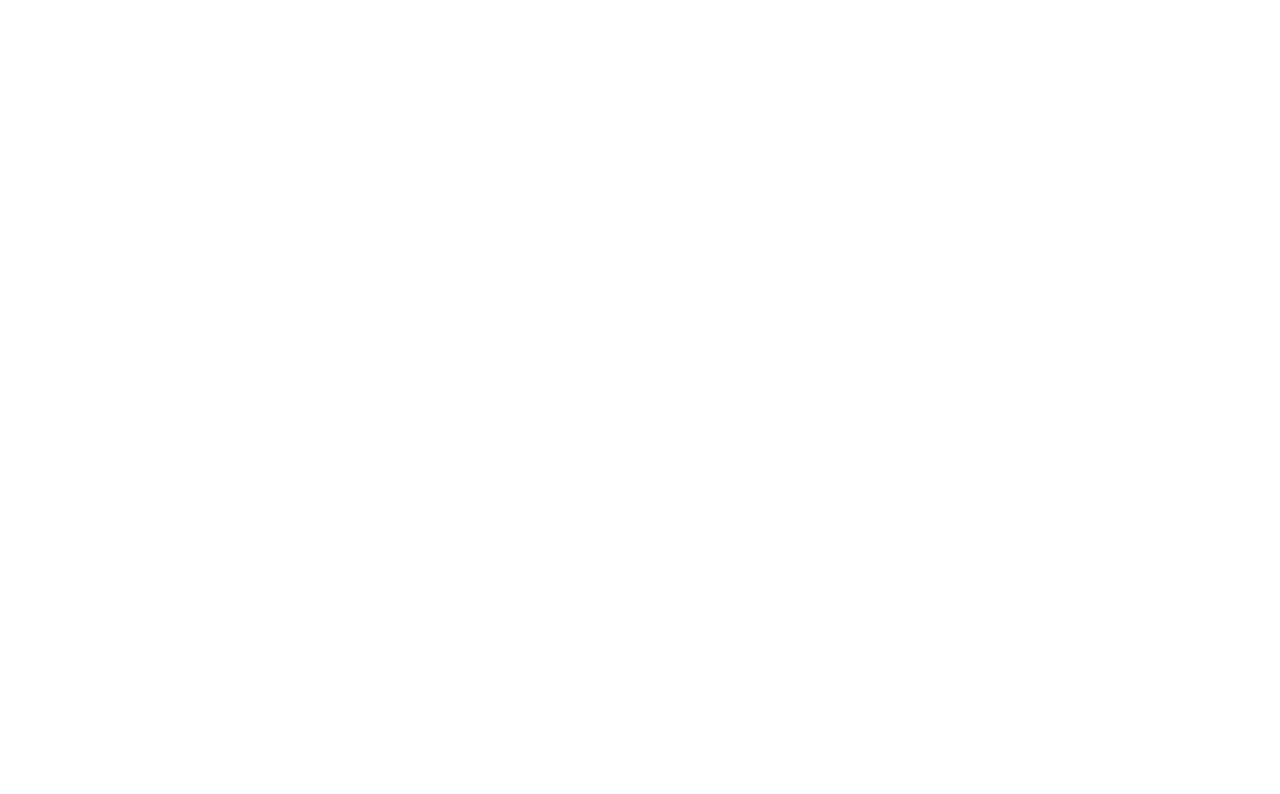
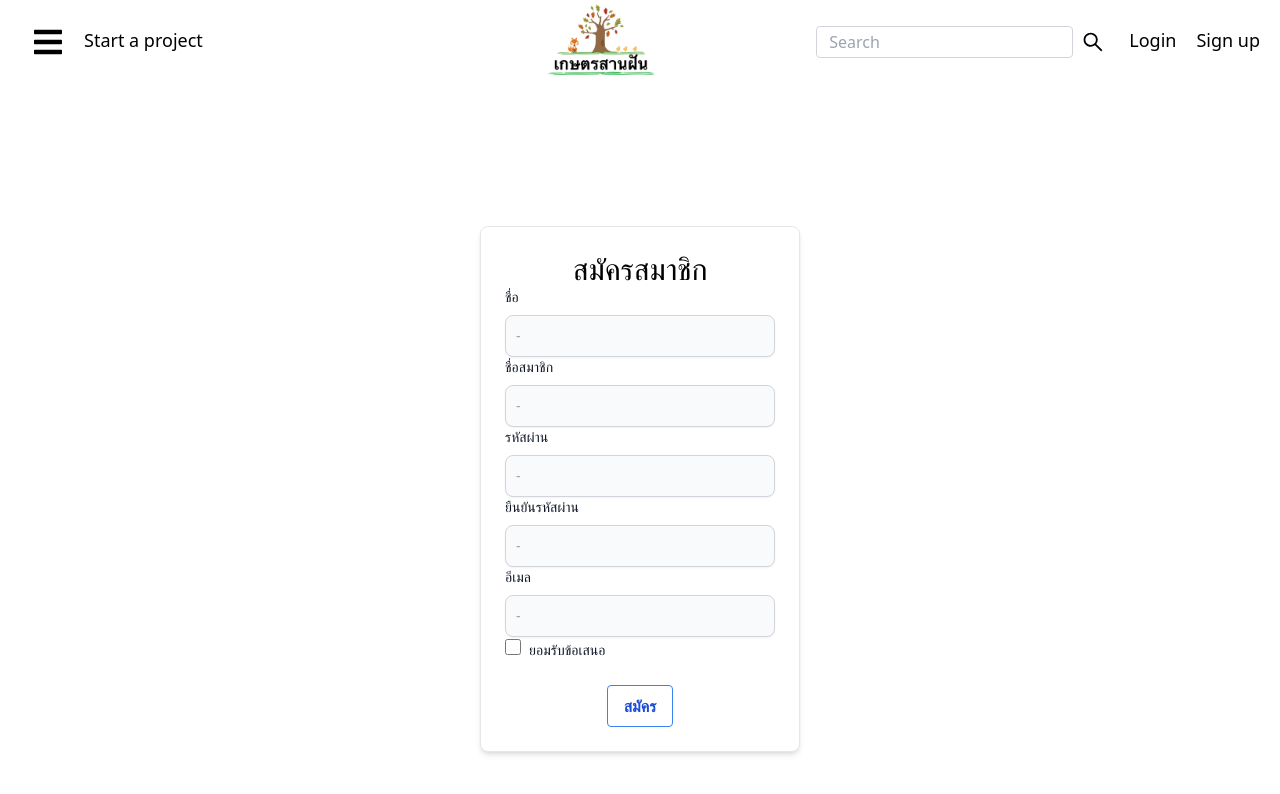
Before and after one commit to Woogad/Farm-idea, a React (Create React App) app in the folder front-end/: page /register in a window 1280 px wide. Before the commit this address had no page. Shown: the top 794 px of the page. Built offline with nearby package versions, Linux system fonts and the light colour scheme.

Commit message:
add register

```diff
--- a/front-end/src/App.js
+++ b/front-end/src/App.js
@@ -1,8 +1,10 @@
 import './App.css';
 import IdeaInvestPage from './Page/IdeaInvestPage';
 import HomePage from './Page/HomePage';
-import { Routes, Route} from "react-router-dom";
+import { Routes, Route } from "react-router-dom";
 import IdeaPostPage from './Page/IdeaPostPage';
+import RegisterPage from './Page/RegisterPage';
+import InterestPage from './Page/InterestPage';
 
 function App() {
   return (
@@ -11,6 +13,8 @@
         <Route path='/' element={<HomePage />} />
         <Route path='/idea-inves' element={<IdeaInvestPage />} />
         <Route path='/idea-post' element={<IdeaPostPage />} />
+        <Route path='/register' element={<RegisterPage />} />
+        <Route path='/interest' element={<InterestPage />} />
       </Routes>
     </div>
   )
--- /dev/null
+++ b/front-end/src/Page/RegisterPage.js
@@ -0,0 +1,11 @@
+import Menu from "../components/Menu"
+import Register from "../components/Register"
+export default function RegisterPage() {
+
+    return (
+        <div>
+            <Menu />
+            <Register />
+        </div>
+    )
+}
--- a/front-end/src/components/Menu.js
+++ b/front-end/src/components/Menu.js
@@ -28,10 +28,9 @@
                         <ai.AiOutlineSearch />
                     </div>
                     <div className="ml-1">
-
                     </div>
                     <a href="/" className="ml-5 hover:text-blue-800">Login</a>
-                    <a href="/" className="ml-5 hover:text-blue-800">Sign in</a>
+                    <Link to="/register" className='ml-5 hover:text-blue-800'>Sign up</Link>
                 </div>
             </div>
 
--- /dev/null
+++ b/front-end/src/components/Register.js
@@ -0,0 +1,43 @@
+function Register() {
+    return (
+        <div className='flex justify-center'>
+            <div className='p-6 max-w-sm bg-white rounded-lg border border-gray-200 shadow-md dark:bg-gray-800 dark:border-gray-700  w-80 h-fit mt-36 '>
+                <div className='flex justify-center text-3xl'>
+                    <h1>สมัครสมาชิก</h1>
+                </div>
+
+                <div>
+                    <form>
+                        <div class="mb-6">
+                            <label for="name" class="block mb-2 text-sm font-medium text-gray-900 dark:text-gray-300">ชื่อ</label>
+                            <input type="name" id="name" class="shadow-sm bg-gray-50 border border-gray-300 text-gray-900 text-sm rounded-lg focus:ring-blue-500 focus:border-blue-500 block w-full p-2.5 dark:bg-gray-700 dark:border-gray-600 dark:placeholder-gray-400 dark:text-white dark:focus:ring-blue-500 dark:focus:border-blue-500 dark:shadow-sm-light" placeholder="-" required />
+                            <label for="Username" class="block mb-2 text-sm font-medium text-gray-900 dark:text-gray-300">ชื่อสมาชิก</label>
+                            <input type="Username" id="Username" class="shadow-sm bg-gray-50 border border-gray-300 text-gray-900 text-sm rounded-lg focus:ring-blue-500 focus:border-blue-500 block w-full p-2.5 dark:bg-gray-700 dark:border-gray-600 dark:placeholder-gray-400 dark:text-white dark:focus:ring-blue-500 dark:focus:border-blue-500 dark:shadow-sm-light" placeholder="-" required />
+                            <label for="Password" class="block mb-2 text-sm font-medium text-gray-900 dark:text-gray-300">รหัสผ่าน</label>
+                            <input type="Password" id="Password" class="shadow-sm bg-gray-50 border border-gray-300 text-gray-900 text-sm rounded-lg focus:ring-blue-500 focus:border-blue-500 block w-full p-2.5 dark:bg-gray-700 dark:border-gray-600 dark:placeholder-gray-400 dark:text-white dark:focus:ring-blue-500 dark:focus:border-blue-500 dark:shadow-sm-light" placeholder="-" required />
+                            <label for="confirm password" class="block mb-2 text-sm font-medium text-gray-900 dark:text-gray-300">ยืนยันรหัสผ่าน</label>
+                            <input type="confirm password" id="confirm password" class="shadow-sm bg-gray-50 border border-gray-300 text-gray-900 text-sm rounded-lg focus:ring-blue-500 focus:border-blue-500 block w-full p-2.5 dark:bg-gray-700 dark:border-gray-600 dark:placeholder-gray-400 dark:text-white dark:focus:ring-blue-500 dark:focus:border-blue-500 dark:shadow-sm-light" placeholder="-" required />
+                            <label for="Email" class="block mb-2 text-sm font-medium text-gray-900 dark:text-gray-300">อีเมล</label>
+                            <input type="Email" id="Email" class="shadow-sm bg-gray-50 border border-gray-300 text-gray-900 text-sm rounded-lg focus:ring-blue-500 focus:border-blue-500 block w-full p-2.5 dark:bg-gray-700 dark:border-gray-600 dark:placeholder-gray-400 dark:text-white dark:focus:ring-blue-500 dark:focus:border-blue-500 dark:shadow-sm-light" placeholder="-" required />
+                            <input id="default-checkbox" type="checkbox" value="" class="w-4 h-4 text-blue-600 bg-gray-100 rounded border-gray-300 focus:ring-blue-500 dark:focus:ring-blue-600 dark:ring-offset-gray-800 focus:ring-2 dark:bg-gray-700 dark:border-gray-600" />
+                            <label for="default-checkbox" class="ml-2 text-sm font-medium text-gray-900 dark:text-gray-300">ยอมรับข้อเสนอ</label>
+
+                        </div>
+
+
+                        <div className='flex justify-center'>
+                            <button class="bg-transparent hover:bg-blue-500 text-blue-700 font-semibold hover:text-white py-2 px-4 border border-blue-500 hover:border-transparent rounded">
+                                สมัคร
+                            </button>
+                        </div>
+                    </form>
+
+                </div>
+
+            </div>
+
+        </div>
+    );
+}
+
+export default Register;
```
